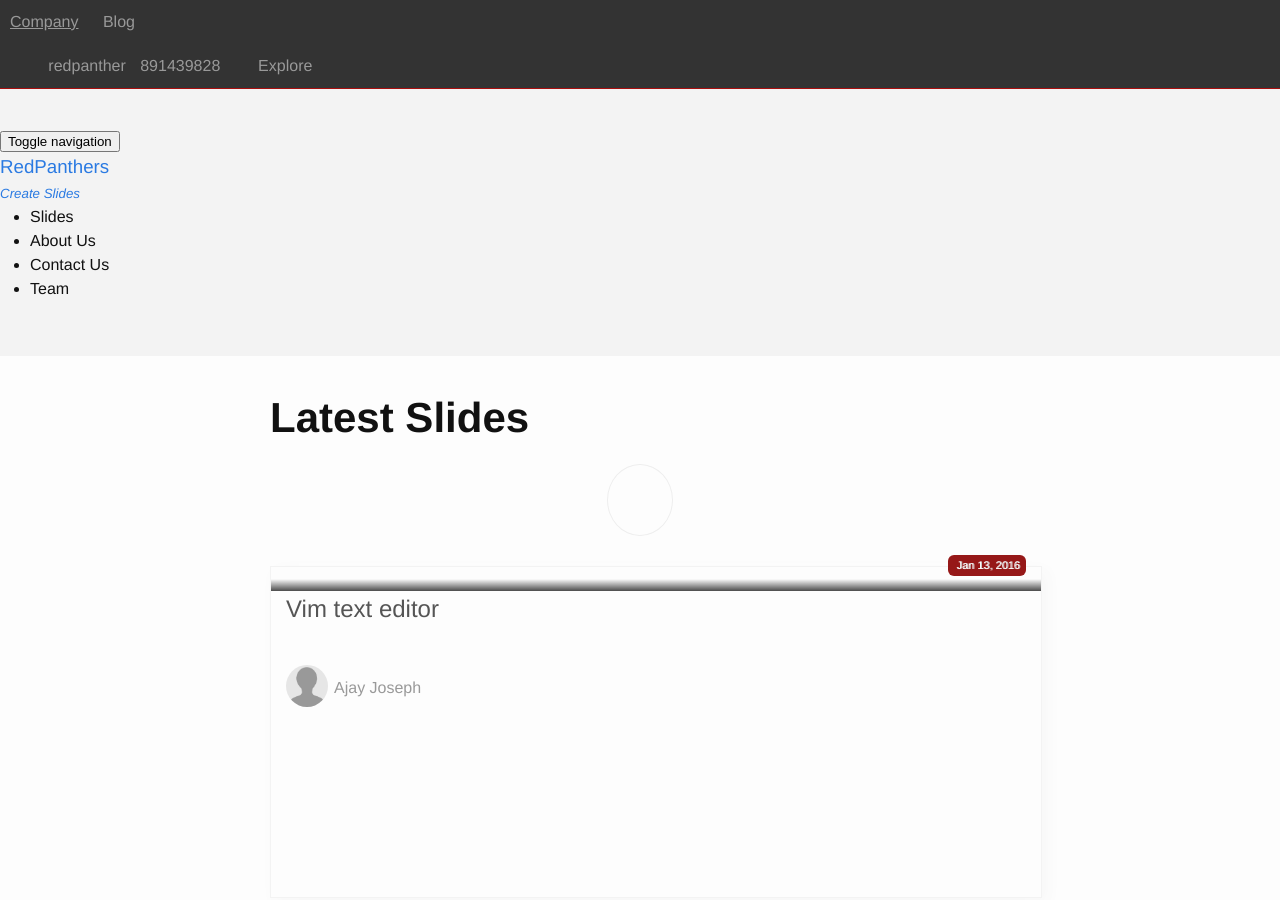
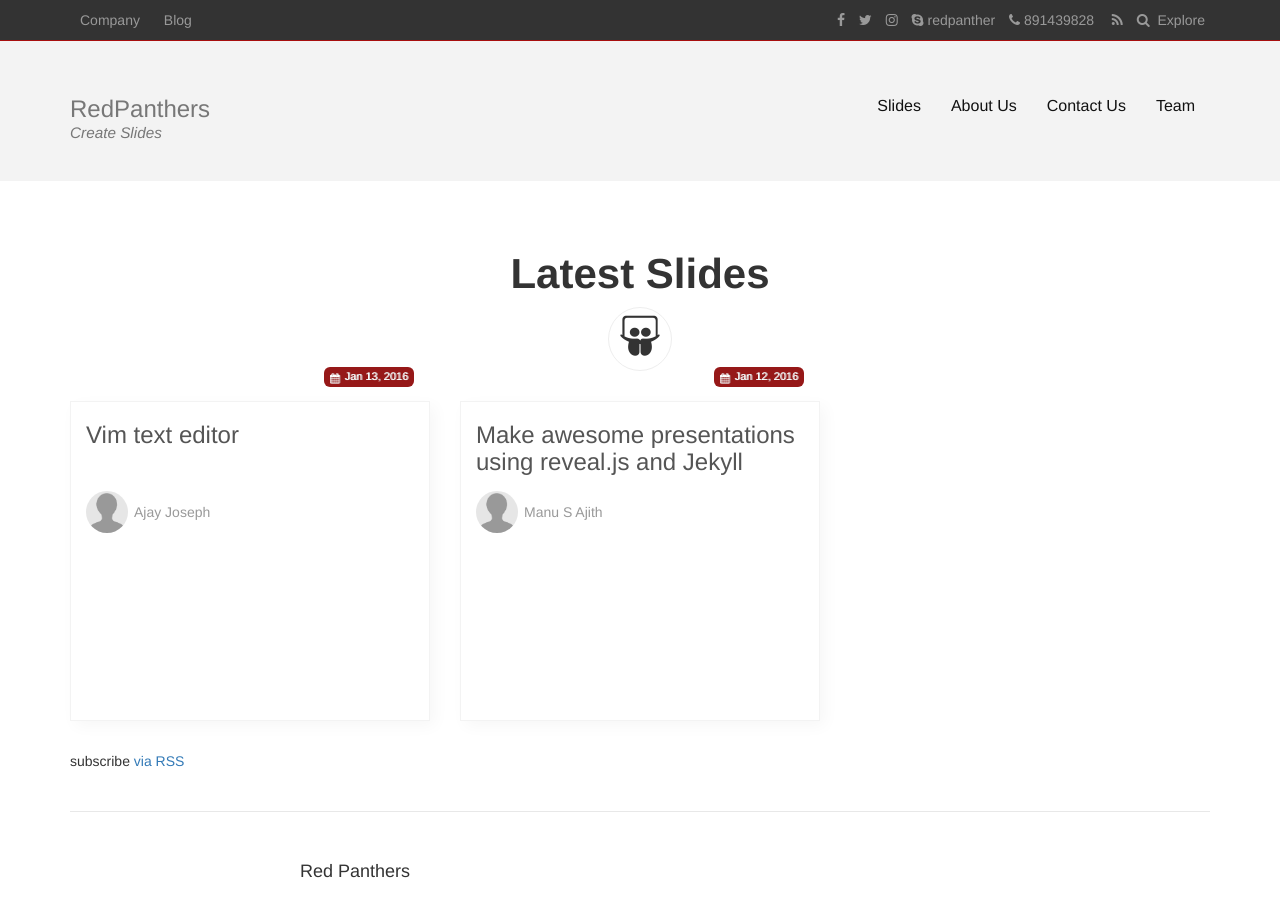
Before and after one commit to redpanthers/slides, a Jekyll site: the page built from index.html, in a window 1280 px wide and 900 px high. Built offline with Jekyll 4.4.1, drawn with Linux system fonts in a browser that asks for light colours; nearby versions of some CDN libraries.

Commit message:
Template for layout

```diff
--- a/_layouts/default.html
+++ b/_layouts/default.html
@@ -6,18 +6,35 @@
   <!-- Include Social media meta content -->
   {% include default_meta.html %}
   <!-- eof social media meta content -->
+  <link rel="stylesheet" href="https://maxcdn.bootstrapcdn.com/bootstrap/3.3.6/css/bootstrap.min.css" integrity="sha384-1q8mTJOASx8j1Au+a5WDVnPi2lkFfwwEAa8hDDdjZlpLegxhjVME1fgjWPGmkzs7" crossorigin="anonymous">
+  <link rel="stylesheet" href="https://maxcdn.bootstrapcdn.com/font-awesome/4.5.0/css/font-awesome.min.css">
+
+
   <body>
 
     {% include header.html %}
+    <div class="main-page">
+        <div class="container">
+          <div class="row">
+            <div class="col-xs-12">
+             <div class="page-content">
+              {{ content }}
+              </div>
+            </div>
+          </div>
+        </div>
+    </div>
 
-    <div class="page-content">
-      <div class="wrapper">
-        {{ content }}
+    <div class="footer-section">
+      <div class="container">
+        <div class="row">
+          <div class="col-xs-12">
+            {% include footer.html %}
+          </div>
+        </div>
       </div>
     </div>
 
-    {% include footer.html %}
 
   </body>
-
 </html>
```
